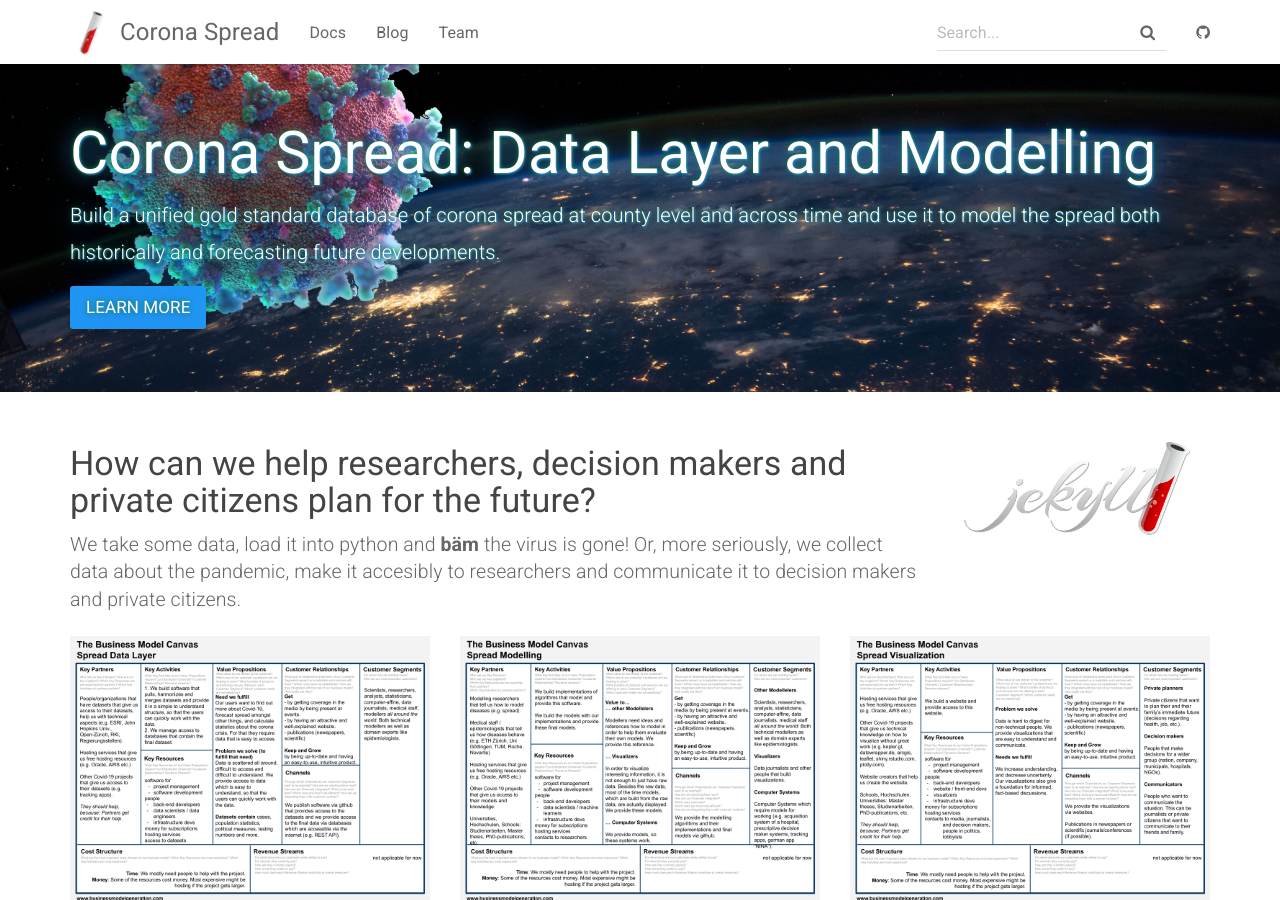
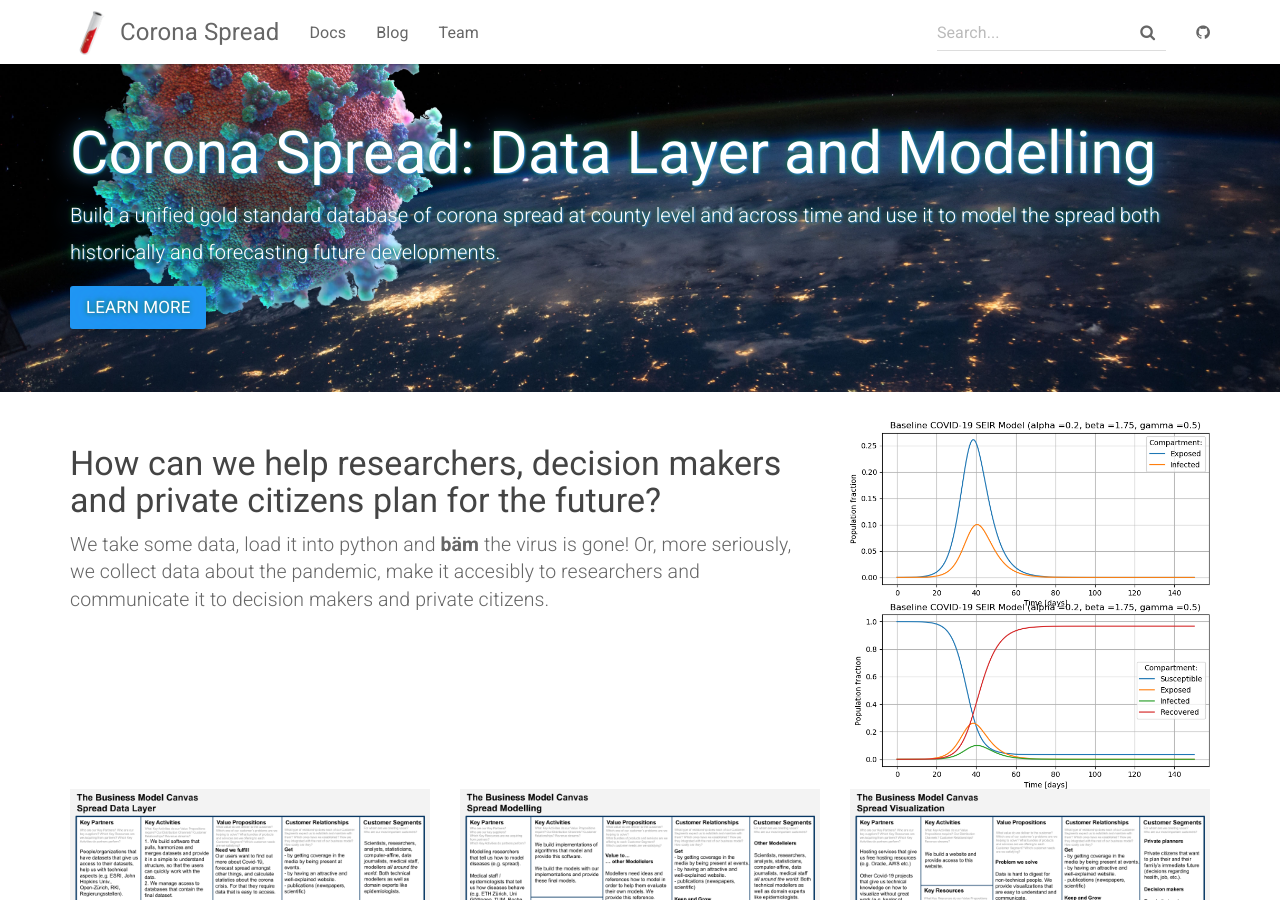
Before and after one commit to coronaspread/coronaspread.github.io, a Jekyll site: the page built from index.html, in a window 1280 px wide and 900 px high. Built offline with Jekyll 4.4.1, drawn with Linux system fonts in a browser that asks for light colours.

Commit message:
add corona figure

```diff
--- a/index.html
+++ b/index.html
@@ -12,15 +12,15 @@ layout: default
 
 <div class="container">
     <div class="row">
-        <div class="col-md-9">
+        <div class="col-md-8">
             <h3 class="header-light regular-pad">How can we help researchers, decision makers and private citizens plan for the future?</h3>
             <p class="lead">
               We take some data, load it into python and <strong>bäm</strong> the virus is gone!
               Or, more seriously, we collect data about the pandemic, make it accesibly to researchers and communicate it to decision makers and private citizens.
             </p>
         </div>
-        <div class="col-md-3 text-center">
-            <img src="{{ "/assets/img/jekyll-dark.png" | relative_url }}" alt="Jekyll logo" class="img-responsive">
+        <div class="col-md-4 text-center">
+            <img src="{{ "/assets/img/fig1.png" | relative_url }}" alt="Jekyll logo" class="img-responsive">
         </div>
     </div>
     <div class="row">
```
Also changed, not shown: assets/img/fig1.png (added).
